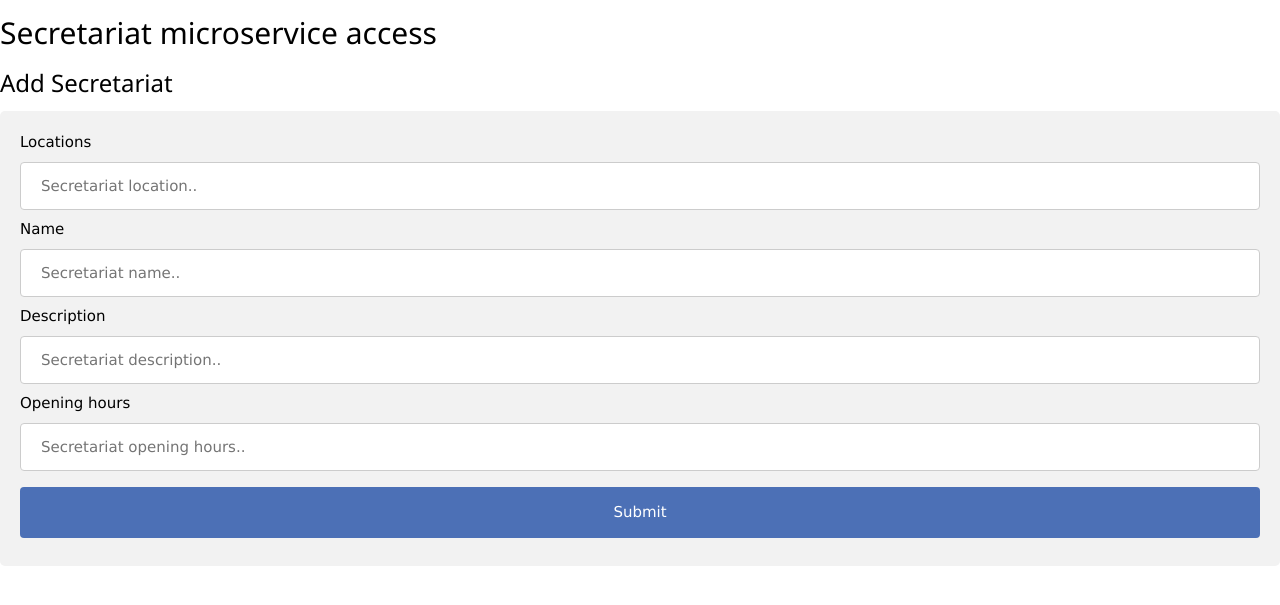
After one commit to mi-frutuoso/asint-proj, a Flask app: template server/templates/add.html in a window 1280 px wide. The commit adds this page. Shown: the top 605 px of the page. Run offline with Flask 2, Linux system fonts and the light colour scheme; the template is opened without the code that fills it, so the values that code supplies are empty; some libraries are stand-ins or nearby versions.

Commit message:
secretariats: create, edit, delete (frontend) and API access points

```diff
--- a/server/app.py
+++ b/server/app.py
@@ -2,6 +2,7 @@ from flask import Flask
 from flask import render_template
 from flask import request
 from flask import jsonify
+from flask import abort
 import json
 # include custom files
 import sys
@@ -22,10 +23,10 @@ def hello_world():
 
 # add secretariat front-end
 @app.route('/frontend/addSecretariat') #get, post
-def index(result=None):
+def index_add(result=None):
     if request.args.get('location', None):
         result = process_text(request.args['location'])
-    return render_template('form2.html', result=result)
+    return render_template('add.html', result=result)
 
 def process_text(text):
     return "FOO" + text
@@ -47,7 +48,7 @@ def send_spost():
 def sent_spost(sent, recv):
     return "<p>sent: "+sent+"</p><p>received: "+recv+"</p>"
 
-# add secretariat -- route that processes the input from the frontend form (form2.html)
+# add secretariat -- route that processes the input from the frontend form (add.html)
 @app.route('/api/addSecretariat', methods=['POST'])
 def send_post():
     location = request.form["location"]
@@ -66,7 +67,7 @@ def send_post():
     return sent_post(json.dumps(obj), r.text) #render_template('movies.html', movies=json.loads(r.text)['movies'])
 
 def sent_post(sent, recv):
-    return "<p>sent: "+sent+"</p><p>received: "+recv+"</p>"
+    return "<p>sent: "+sent+"</p><p>received: "+recv+"</p><p><a href='/frontend/listSecretariats'>Go to secretariats page</a></p>"
 
 # @app.route('/some-url')
 # def get_data():
@@ -80,11 +81,51 @@ def get_Value(key):
         return render_template("notFound.html", error_id=key)
     return str(val) # default
 
+@app.route('/frontend/listSecretariats', methods=['GET'])
+def get_secretariats():
+    r = requests.get('http://localhost:5200/listAll')
+    if r.status_code!=200:
+       abort(404)
+    listSecretariats = r.json()
+    return render_template('secretariats.html', items=listSecretariats)
+
+# edit secretariat front-end
+@app.route('/frontendEditSecretariat/<id>') #get, post
+def index_edit(id):
+    s = get_secretariat(id)
+    return render_template("edit.html",
+        location=s['location'], name=s['name'], description=s['description'], opening_hours=s['opening_hours'], id=id)
+
+def get_secretariat(id):
+    r = requests.get('http://localhost:5200/getSecretariat/'+id)
+    if r.status_code!=200:
+       abort(404)
+    return r.json()
+
+
+# handle form edit information
+@app.route('/editSecretariat/<id>', methods=['POST'])
+def send_edit(id):
+    sID = id
+    location = request.form["location"]
+    name = request.form["name"]
+    description = request.form["description"]
+    opening_hours = request.form["opening_hours"]
+    obj = {
+        'location':location,
+        'name':name,
+        'description':description,
+        'opening_hours':opening_hours
+    }
+    print(obj) #debug
+    r = requests.post('http://localhost:5200/editSecretariat/'+sID, json=obj) # forward form data to API of microservice Secretariats
+    print(r.json()) #debug -- print response from API
+    return sent_edit(sID, json.dumps(obj), r.text)
+
+def sent_edit(ID, sent, recv):
+    return "<p>id: "+ID+"</p><p>sent edit info: "+sent+"</p><p>received: "+recv+"</p><p><a href='/frontend/listSecretariats'>Return to the previous page</a></p>"
+
+
 if __name__ == '__main__':
 
     app.run(port=5000, debug=True)
-
-    # user_json = json.loads(request.get_json())
-    # first_name = user_json.get('first_name')
-    # last_name = user_json.get('last_name')
-    # email = user_json.get('email')
--- /dev/null
+++ b/server/templates/add.html
@@ -0,0 +1,72 @@
+<!DOCTYPE html>
+<html>
+<style>
+input[type=text], select {
+  width: 100%;
+  padding: 12px 20px;
+  margin: 8px 0;
+  display: inline-block;
+  border: 1px solid #ccc;
+  border-radius: 4px;
+  box-sizing: border-box;
+}
+
+input[type=submit] {
+  width: 100%;
+  background-color: rgb(76, 112, 182);
+  color: white;
+  padding: 14px 20px;
+  margin: 8px 0;
+  border: none;
+  border-radius: 4px;
+  cursor: pointer;
+}
+
+input[type=submit]:hover {
+  background-color: #1b53a2;
+}
+
+div {
+  border-radius: 5px;
+  background-color: #f2f2f2;
+  padding: 20px;
+}
+</style>
+<head>
+  <title>Secretariat | Add</title>
+  <meta name="viewport" content="width=device-width, initial-scale=1">
+  <script src='https://kit.fontawesome.com/a076d05399.js'></script>
+  <link rel="stylesheet" href="https://www.w3schools.com/w3css/4/w3.css">
+</head>
+<body>
+<h2>Secretariat microservice access</h2>
+<h3>Add Secretariat</h3>
+
+<div>
+  <!-- <form action = "/microservices/addSecretariat" method="post"> -->
+  <form action = "/api/addSecretariat" method="post">
+    <label for="location">Locations</label>
+    <input type="text" id="location" name="location" placeholder="Secretariat location.." required>
+
+    <label for="name">Name</label>
+    <input type="text" id="name" name="name" placeholder="Secretariat name.." required>
+
+    <label for="description">Description</label>
+    <input type="text" id="description" name="description" placeholder="Secretariat description.." required>
+
+    <label for="opening_hours">Opening hours</label>
+    <input type="text" id="opening_hours" name="opening_hours" placeholder="Secretariat opening hours.." required>
+
+    <!-- <label for="country">Country</label>
+    <select id="country" name="country">
+      <option value="australia">Australia</option>
+      <option value="canada">Canada</option>
+      <option value="usa">USA</option>
+    </select> -->
+
+    <input type="submit" value="Submit">
+  </form>
+</div>
+
+</body>
+</html>
```
Also changed, not shown: API/API.py (+20 -0 lines), microservices/secretariats/secretariats.py (renamed from microservices/secretariats/app.py, +25 -11 lines), microservices/secretariats/src/utils.py (+33 -9 lines), server/templates/edit.html (renamed from server/templates/form2.html, +10 -15 lines), server/templates/secretariats.html (added, +67 -0 lines).
